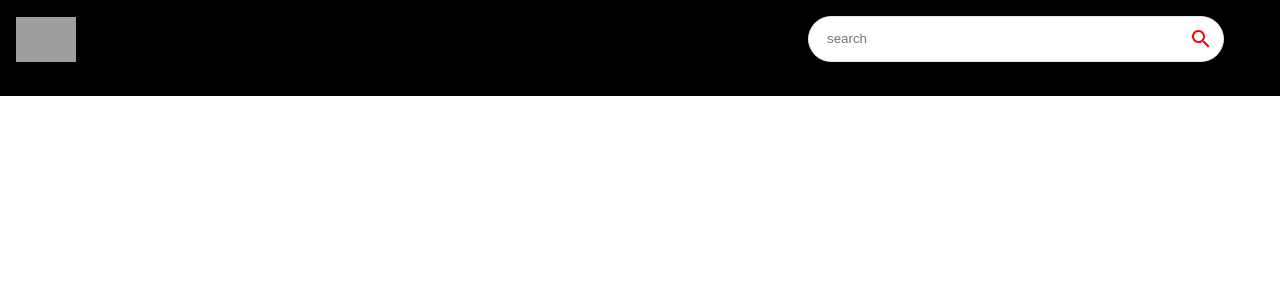
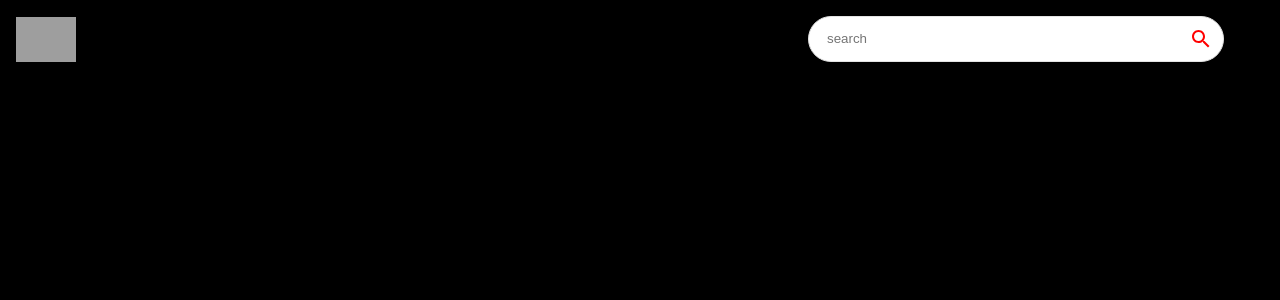
Before and after one commit to dilbackermm/YT_Clone, a React (Create React App) app: page /video/1 in a window 1280 px wide. Shown: the top 300 px of the page. Built offline with nearby package versions, Linux system fonts and the light colour scheme; grey boxes are pictures that could not be loaded.

Commit message:
starting videoDetails section

```diff
--- a/src/components/VideoDetail.jsx
+++ b/src/components/VideoDetail.jsx
@@ -1,8 +1,25 @@
-import React from 'react'
+import { Box, Stack } from '@mui/material'
+import React, { useEffect } from 'react'
+import ReactPlayer from 'react-player'
+import { useParams } from 'react-router-dom'
 
 const VideoDetail = () => {
+const { id } = useParams();
+
+useEffect(() => {
+
+},[id])
+
   return (
-    <div>VideoDetail</div>
+    <Box minHeight="95vh">
+      <Stack direction={{ xs: 'column', md: 'row' }}>
+        <Box flex={1}>
+          <Box sx={{ width: '100%', position: 'sticky', top: '86px' }}>
+            <ReactPlayer />
+          </Box>
+        </Box>
+      </Stack>
+    </Box>
   )
 }
 
```
